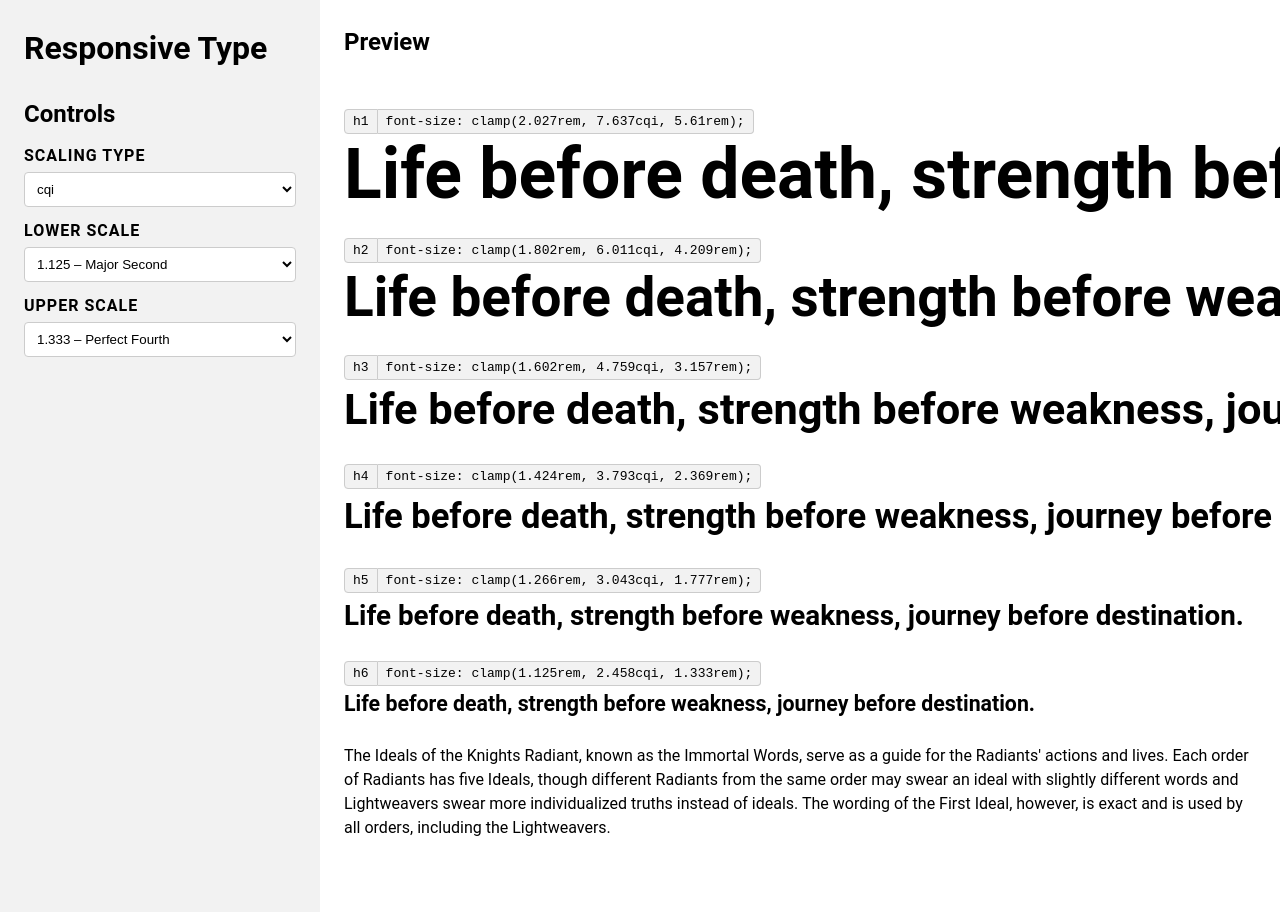
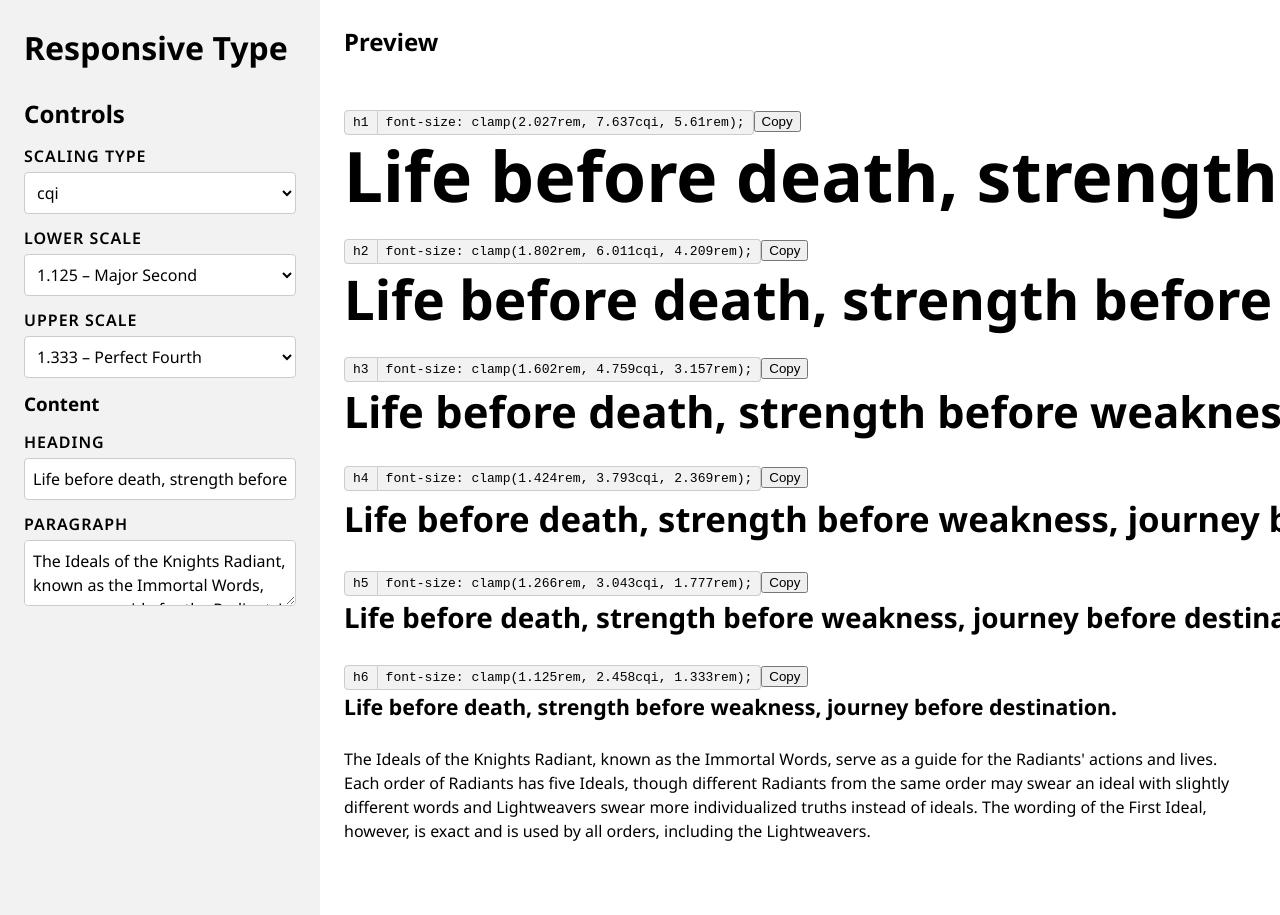
Before and after one commit to arobillard/responsive-type, a Next.js app: page / in a window 1280 px wide. Built offline with nearby package versions, Linux system fonts and the light colour scheme.

Commit message:
Add customize text and Google Font

```diff
--- a/src/app/components/Controls.jsx
+++ b/src/app/components/Controls.jsx
@@ -7,6 +7,10 @@ export default function Controls({
   setLowerScale,
   upperScale,
   setUpperScale,
+  sentence,
+  setSentence,
+  paragraph,
+  setParagraph,
 }) {
   const scaleOptions = [
     { value: 1.067, label: 'Minor Second' },
@@ -65,6 +69,27 @@ export default function Controls({
           ))}
         </select>
       </div>
+
+      <h3 class={controls.controls_heading}>Content</h3>
+      <div className={controls.grid_unit}>
+        <label htmlFor="sentence">Heading</label>
+        <input
+          type="text"
+          id="sentence"
+          name="sentence"
+          value={sentence}
+          onChange={(e) => setSentence(e.target.value)}
+        />
+      </div>
+      <div className={controls.grid_unit}>
+        <label htmlFor="paragraph">Paragraph</label>
+        <textarea
+          id="paragraph"
+          name="paragraph"
+          value={paragraph}
+          onChange={(e) => setParagraph(e.target.value)}
+        />
+      </div>
     </section>
   );
 }
--- a/src/app/components/ScalesPreview.jsx
+++ b/src/app/components/ScalesPreview.jsx
@@ -64,6 +64,7 @@ export default function ScalesPreview({
               <div className={scalesPreview.preview_heading_code}>
                 <code>{tag}</code>
                 <code>font-size: {font_size};</code>
+                <button>Copy</button>
               </div>
               <Heading
                 className={scalesPreview.preview_heading}
--- a/src/app/layout.jsx
+++ b/src/app/layout.jsx
@@ -1,4 +1,17 @@
+import { Noto_Sans, Noto_Serif } from 'next/font/google';
 import './styles/global.css';
+
+const noto_sans = Noto_Sans({
+  subsets: ['latin'],
+  variable: '--font-primary',
+  display: 'swap',
+});
+
+const noto_serif = Noto_Serif({
+  subsets: ['latin'],
+  variable: '--font-secondary',
+  display: 'swap',
+});
 
 export const metadata = {
   title: 'Responsive Type',
@@ -7,7 +20,10 @@ export const metadata = {
 
 export default function RootLayout({ children }) {
   return (
-    <html lang="en-CA">
+    <html
+      lang="en-CA"
+      className={`${noto_sans.variable} ${noto_serif.variable}`}
+    >
       <body>{children}</body>
     </html>
   );
--- a/src/app/page.jsx
+++ b/src/app/page.jsx
@@ -29,7 +29,9 @@ export default function Home() {
           setLowerScale={setLowerScale}
           upperScale={upperScale}
           setUpperScale={setUpperScale}
+          sentence={sentence}
           setSentence={setSentence}
+          paragraph={paragraph}
           setParagraph={setParagraph}
         />
       </div>
--- a/src/app/styles/global.css
+++ b/src/app/styles/global.css
@@ -2,8 +2,6 @@
   --color-primary: #930;
   --color-primary-light: #c63;
   --color-primary-dark: #610;
-
-  --font-primary: 'Roboto', sans-serif;
 
   --container: 65em;
   --container-narrow: 35em;
@@ -57,6 +55,7 @@ textarea {
   background-color: #fff;
   border: 0.0625rem solid #ccc;
   border-radius: var(--spacer-xs);
+  font: inherit;
 
   & + label {
     margin-block-start: var(--spacer-xs);
```
